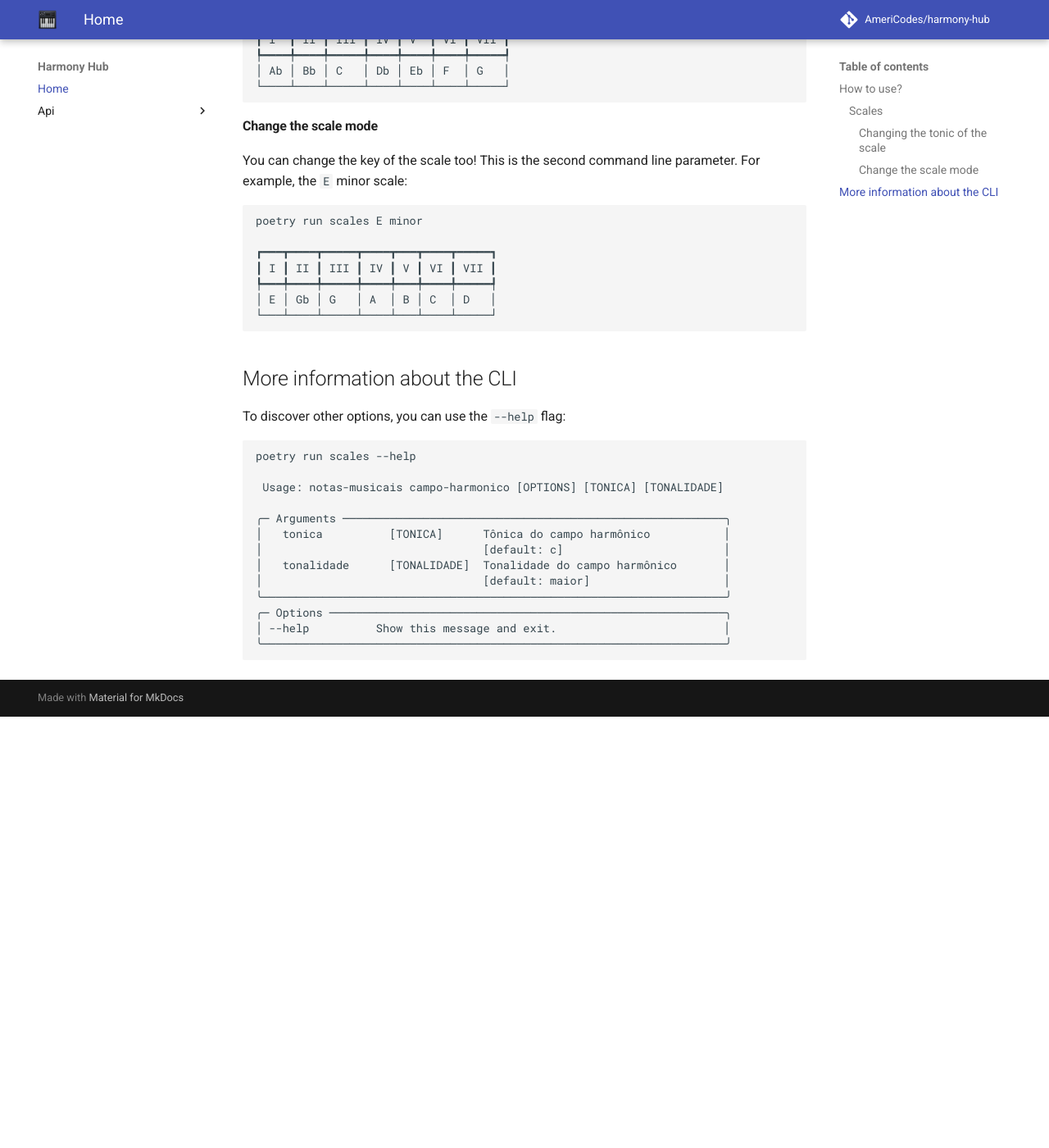
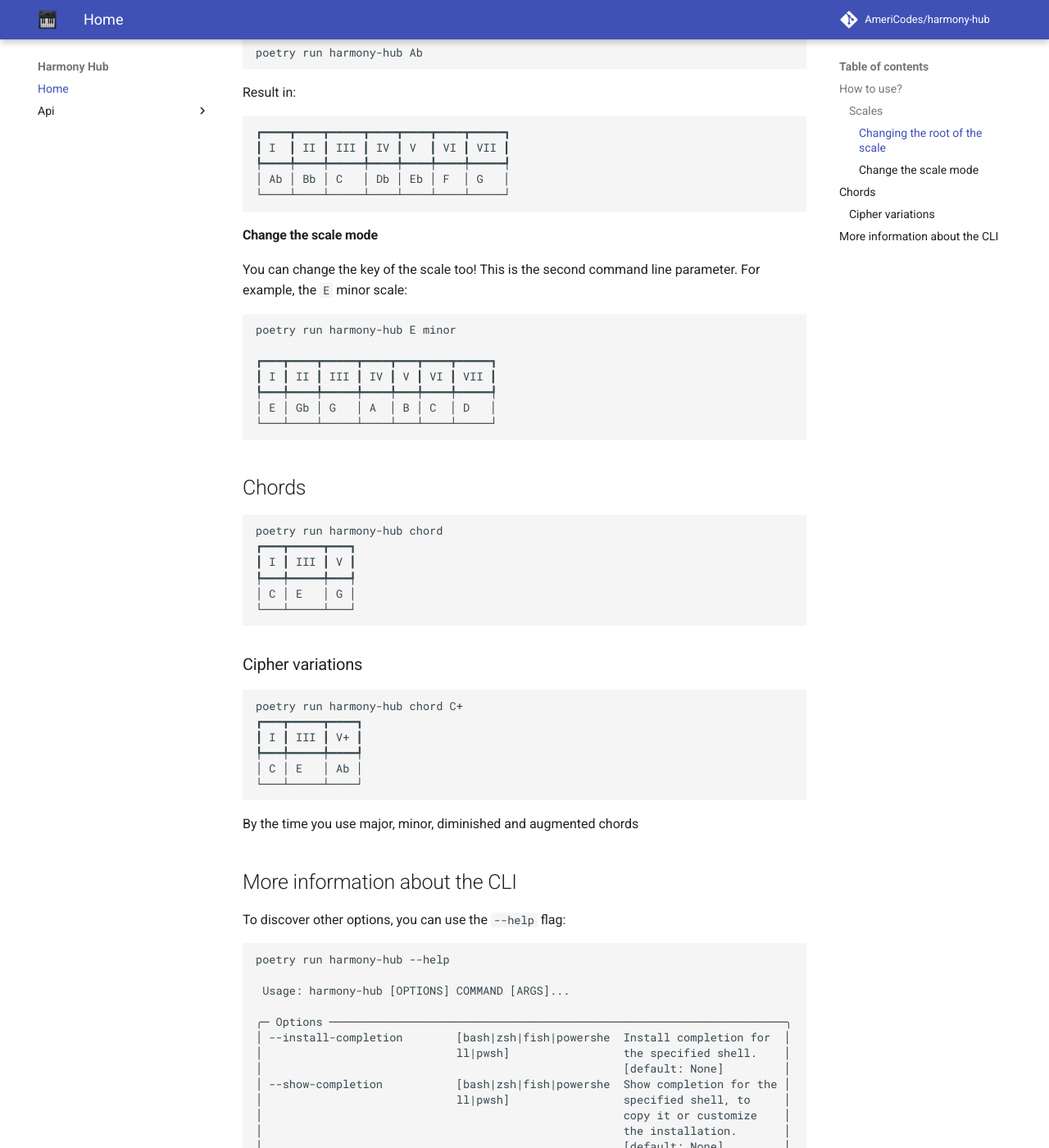
Before and after one commit to AmeriCodes/harmony-hub, an MkDocs documentation site: the page built from docs/index.md, in a window 1280 px wide and 1400 px high, scrolled down 1085 px. Shown: the whole window at 82% size. Built offline with MkDocs 1.6.1 and Material for MkDocs 9.7.7, drawn with Linux system fonts in a browser that asks for light colours; comment, search, counter and statistics services are not loaded; before the commit the page ends 1959 px from its top, so only the background shows below that; some of the changed text lies outside the part shown.

Commit message:
docs: Updated the README home page in the documentation for the chord command

````diff
--- a/docs/index.md
+++ b/docs/index.md
@@ -1,5 +1,9 @@
 ![logo do projeto](assets/keyboard.png){ width="300" .center }
 # Harmony Hub
+
+Harmony Hub is a CLI to help you form scales, chord and harmonic fields.
+
+The whole application Is based on a command called `harmony-hub`. This command has a sus-comman related to each action that the application can perform. Such as `scale` and``chord`.
 
 ## How to use?
 
@@ -9,7 +13,7 @@ You can call the scales via command line. For example:
 
 
 ```bash
-poetry run scales
+poetry run harmony-hub scale
 ```
 
 Returning the degrees and notes corresponding to this scale:
@@ -22,12 +26,12 @@ Returning the degrees and notes corresponding to this scale:
 └───┴────┴─────┴────┴───┴────┴─────┘
 ```
 
-#### Changing the tonic of the scale
+#### Changing the root of the scale
 
 The first CLI parameter is the root of the scale you want to display. This way you can change the returned scale. For example, the `Ab` scale:
 
 ```bash
-poetry run scales Ab
+poetry run harmony-hub Ab
 ```
 
 Result in:
@@ -45,7 +49,7 @@ Result in:
 You can change the key of the scale too! This is the second command line parameter. For example, the `E` minor scale:
 
 ```bash
-poetry run scales E minor
+poetry run harmony-hub E minor
 
 ┏━━━┳━━━━┳━━━━━┳━━━━┳━━━┳━━━━┳━━━━━┓
 ┃ I ┃ II ┃ III ┃ IV ┃ V ┃ VI ┃ VII ┃
@@ -54,22 +58,55 @@ poetry run scales E minor
 └───┴────┴─────┴────┴───┴────┴─────┘
 ```
 
+## Chords
+
+```bash
+poetry run harmony-hub chord
+┏━━━┳━━━━━┳━━━┓
+┃ I ┃ III ┃ V ┃
+┡━━━╇━━━━━╇━━━┩
+│ C │ E   │ G │
+└───┴─────┴───┘
+```
+
+### Cipher variations
+
+```bash
+poetry run harmony-hub chord C+
+┏━━━┳━━━━━┳━━━━┓
+┃ I ┃ III ┃ V+ ┃
+┡━━━╇━━━━━╇━━━━┩
+│ C │ E   │ Ab │
+└───┴─────┴────┘
+```
+By the time you use major, minor, diminished and augmented chords
+
+
+
 ## More information about the CLI
 
 To discover other options, you can use the `--help` flag:
 
 ```bash
-poetry run scales --help
+poetry run harmony-hub --help
 
- Usage: notas-musicais campo-harmonico [OPTIONS] [TONICA] [TONALIDADE]
+ Usage: harmony-hub [OPTIONS] COMMAND [ARGS]...
 
-╭─ Arguments ─────────────────────────────────────────────────────────╮
-│   tonica          [TONICA]      Tônica do campo harmônico           │
-│                                 [default: c]                        │
-│   tonalidade      [TONALIDADE]  Tonalidade do campo harmônico       │
-│                                 [default: maior]                    │
-╰─────────────────────────────────────────────────────────────────────╯
-╭─ Options ───────────────────────────────────────────────────────────╮
-│ --help          Show this message and exit.                         │
-╰─────────────────────────────────────────────────────────────────────╯
+╭─ Options ────────────────────────────────────────────────────────────────────╮
+│ --install-completion        [bash|zsh|fish|powershe  Install completion for  │
+│                             ll|pwsh]                 the specified shell.    │
+│                                                      [default: None]         │
+│ --show-completion           [bash|zsh|fish|powershe  Show completion for the │
+│                             ll|pwsh]                 specified shell, to     │
+│                                                      copy it or customize    │
+│                                                      the installation.       │
+│                                                      [default: None]         │
+│ --help                                               Show this message and   │
+│                                                      exit.                   │
+╰──────────────────────────────────────────────────────────────────────────────╯
+╭─ Commands ───────────────────────────────────────────────────────────────────╮
+│ chord                                                                        │
+│ scale                                                                        │
+╰──────────────────────────────────────────────────────────────────────────────╯
+
 ```
````
